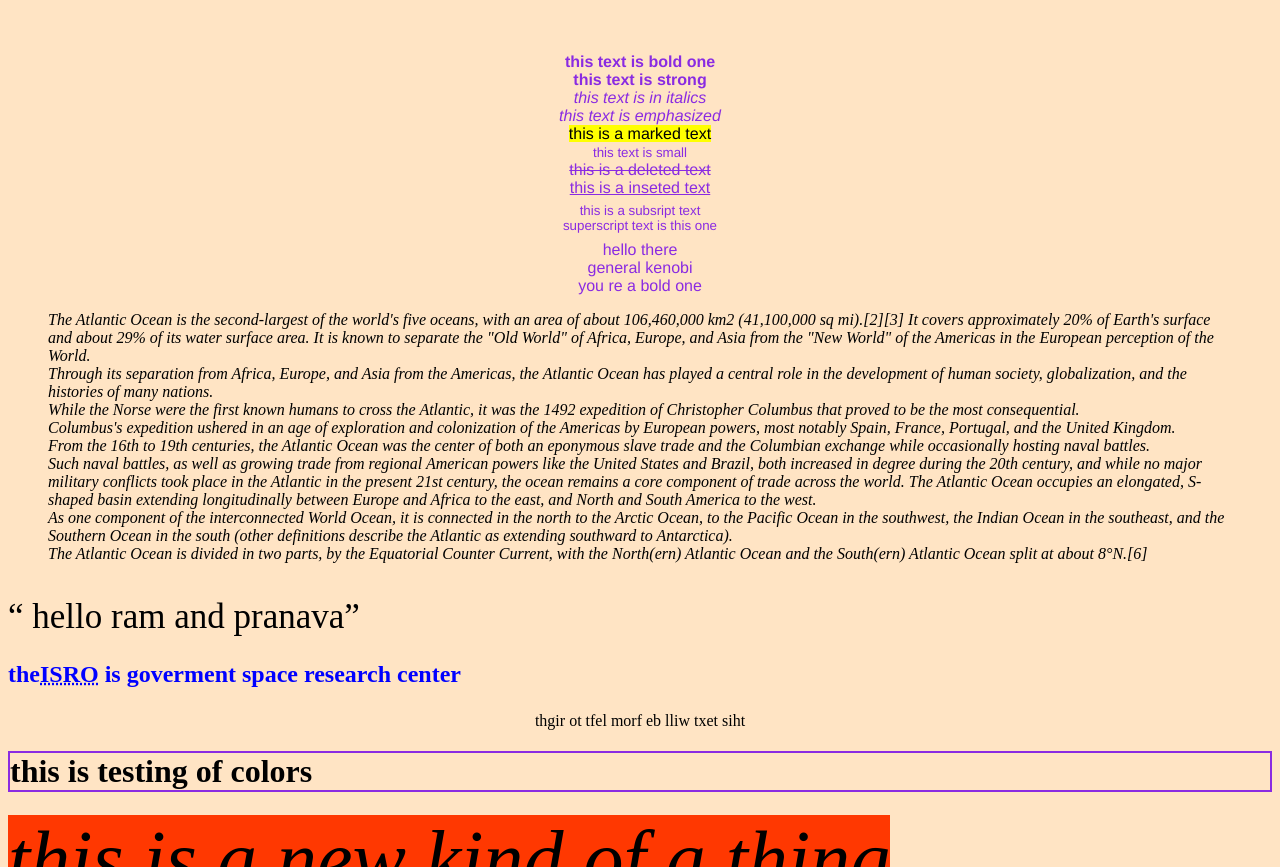
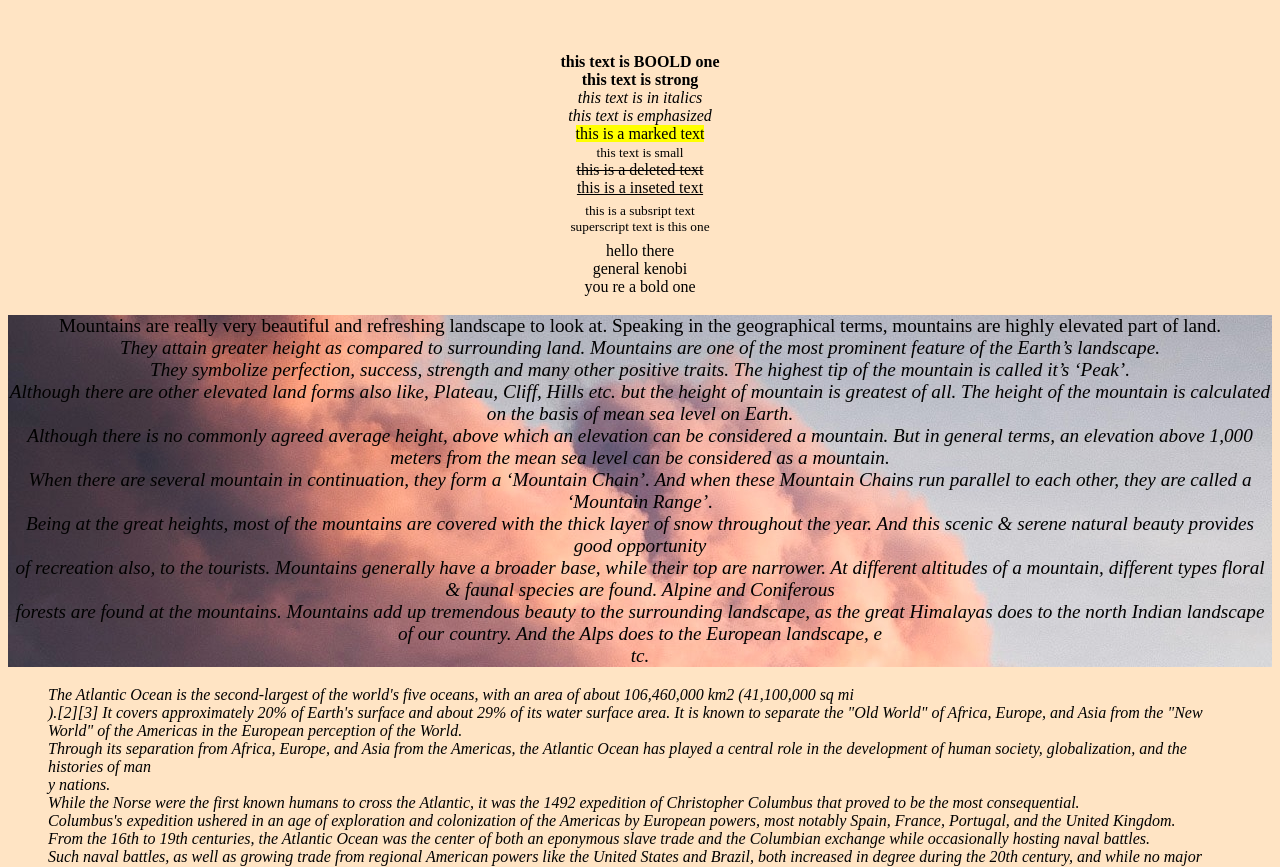
Before and after one commit to ram-2005/learning, a plain HTML site: page html basics/tut1.html in a window 1280 px wide. Shown: the part 145-1012 px from the top of the page. Drawn offline with Linux system fonts and the light colour scheme.

Commit message:
new updates and a new file

```diff
--- a/html basics/tut1.html
+++ b/html basics/tut1.html
@@ -7,9 +7,9 @@
   <body style="background-color: bisque">
     <h1 style="font-size: 30px; color: brown; font-size: 500%;">hello this is in 30px</h1>
 
-    <p style="border: 2cm; color: blueviolet; font-family: 'Franklin Gothic Medium', 'Arial Narrow', Arial, sans-serif; text-align: center;">
+    <p style=" text-align: center;">
 
-      <b> this text is bold one</b><br>
+      <b> this text is BOOLD one</b><br>
 
       <strong> this text is strong</strong><br>
 
@@ -30,11 +30,29 @@
       <sup> superscript text is this one</sup><br>
       hello there<br />general kenobi<br />you re a bold one
 
-      <i><blockquote cite="https://en.wikipedia.org/wiki/Atlantic_Ocean">The Atlantic Ocean is the second-largest of the world's five oceans, with an area of about 106,460,000 km2 (41,100,000 sq mi).[2][3] It covers approximately 20% of Earth's surface and about 29% of its water surface area. It is known to separate the "Old World" of Africa, Europe, and Asia from the "New World" of the Americas in the European perception of the World.<br>
+      <p style="background-image:url(mntnpic.jpg); text-align: center; font-size:120%;">Mountains are really very beautiful and refreshing landscape to look at. Speaking in the geographical terms, mountains are highly elevated part of land.<br>
+        <em>They attain greater height as compared to surrounding land. Mountains are one of the most prominent feature of the Earth’s landscape.<br>
 
-        Through its separation from Africa, Europe, and Asia from the Americas, the Atlantic Ocean has played a central role in the development of human society, globalization, and the histories of many nations.<br> While the Norse were the first known humans to cross the Atlantic, it was the 1492 expedition of Christopher Columbus that proved to be the most consequential.<br> Columbus's expedition ushered in an age of exploration and colonization of the Americas by European powers, most notably Spain, France, Portugal, and the United Kingdom.<br> From the 16th to 19th centuries, the Atlantic Ocean was the center of both an eponymous slave trade and the Columbian exchange while occasionally hosting naval battles.<br> Such naval battles, as well as growing trade from regional American powers like the United States and Brazil, both increased in degree during the 20th century, and while no major military conflicts took place in the Atlantic in the present 21st century, the ocean remains a core component of trade across the world.
+        They symbolize perfection, success, strength and many other positive traits. The highest tip of the mountain is called it’s ‘Peak’.<br>
 
-        The Atlantic Ocean occupies an elongated, S-shaped basin extending longitudinally between Europe and Africa to the east, and North and South America to the west.<br> As one component of the interconnected World Ocean, it is connected in the north to the Arctic Ocean, to the Pacific Ocean in the southwest, the Indian Ocean in the southeast, and the Southern Ocean in the south (other definitions describe the Atlantic as extending southward to Antarctica).<br> The Atlantic Ocean is divided in two parts, by the Equatorial Counter Current, with the North(ern) Atlantic Ocean and the South(ern) Atlantic Ocean split at about 8°N.[6] </blockquote></i><br>
+        Although there are other elevated land forms also like, Plateau, Cliff, Hills etc. but the height of mountain is greatest of all. The height of the mountain is calculated on the basis of mean sea level on Earth.<br>
+
+
+        Although there is no commonly agreed average height, above which an elevation can be considered a mountain. But in general terms, an elevation above 1,000 meters from the mean sea level can be considered as a mountain.<br>
+
+        When there are several mountain in continuation, they form a ‘Mountain Chain’. And when these Mountain Chains run parallel to each other, they are called a ‘Mountain Range’.<br>
+
+        Being at the great heights, most of the mountains are covered with the thick layer of snow throughout the year. And this scenic & serene natural beauty provides good opportunity<br> of recreation also, to the tourists.
+
+        Mountains generally have a broader base, while their top are narrower. At different altitudes of a mountain, different types floral & faunal species are found. Alpine and Coniferous<br> forests are found at the mountains.
+
+        Mountains add up tremendous beauty to the surrounding landscape, as the great Himalayas does to the north Indian landscape of our country. And the Alps does to the European landscape, e<br>tc. </p></em>
+
+      <i><blockquote cite="https://en.wikipedia.org/wiki/Atlantic_Ocean">The Atlantic Ocean is the second-largest of the world's five oceans, with an area of about 106,460,000 km2 (41,100,000 sq mi<br>).[2][3] It covers approximately 20% of Earth's surface and about 29% of its water surface area. It is known to separate the "Old World" of Africa, Europe, and Asia from the "New World" of the Americas in the European perception of the World.<br>
+
+        Through its separation from Africa, Europe, and Asia from the Americas, the Atlantic Ocean has played a central role in the development of human society, globalization, and the histories of man<br>y nations.<br> While the Norse were the first known humans to cross the Atlantic, it was the 1492 expedition of Christopher Columbus that proved to be the most consequential.<br> Columbus's expedition ushered in an age of exploration and colonization of the Americas by European powers, most notably Spain, France, Portugal, and the United Kingdom.<br> From the 16th to 19th centuries, the Atlantic Ocean was the center of both an eponymous slave trade and the Columbian exchange while occasionally hosting naval battles.<br> Such naval battles, as well as growing trade from regional American powers like the United States and Brazil, both increased in degree during the 20th century, and while no major military conflicts took place in the Atlantic in the present 21st century, the ocean remains a core component of trade across the world.
+
+        The Atlantic Ocean occupies an elongated, S-shaped basin extending longitudinally between Europe and Africa to the east, and North and South America to the west.<br> As one component of the interco<br>nnected World Ocean, it is connected in the north to the Arctic Ocean, to the Pacific Ocean in the southwest, the Indian Ocean in the southeast, and the Southern Ocean in the south (other definitions describe the Atlantic as extending southward to Antarctica).<br> The Atlantic Ocean is divided in two parts, by the Equatorial Counter Current, with the North(ern) Atlantic Ocean and the South(ern) Atlantic Ocean split at about 8°N.[6] </blockquote></i><br>
       <q style="font-size:35px ; text-align: center;"> hello ram and pranava</q>
     </p>
 
@@ -52,6 +70,12 @@
 
     <a href="https://www.w3schools.com/html/html_links.asp">to know more about html visit w3schols</a>
 
+    <img src=" worlwide.png" alt="icon" width="500" height="333">
+
+
+
+
+
 
 
 
```
Also changed, not shown: html basics/tut2.html (added, +32 -0 lines), html basics/mntnpic.jpg (added), html basics/worlwide.png (added).
